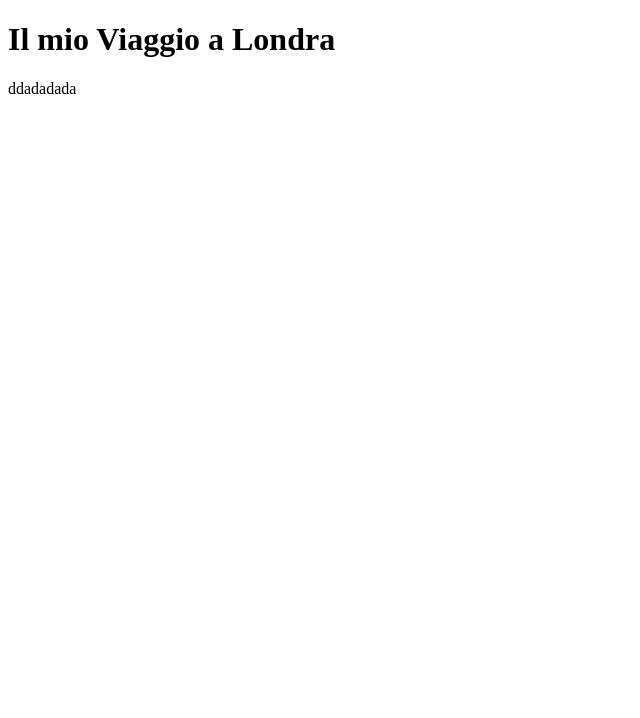
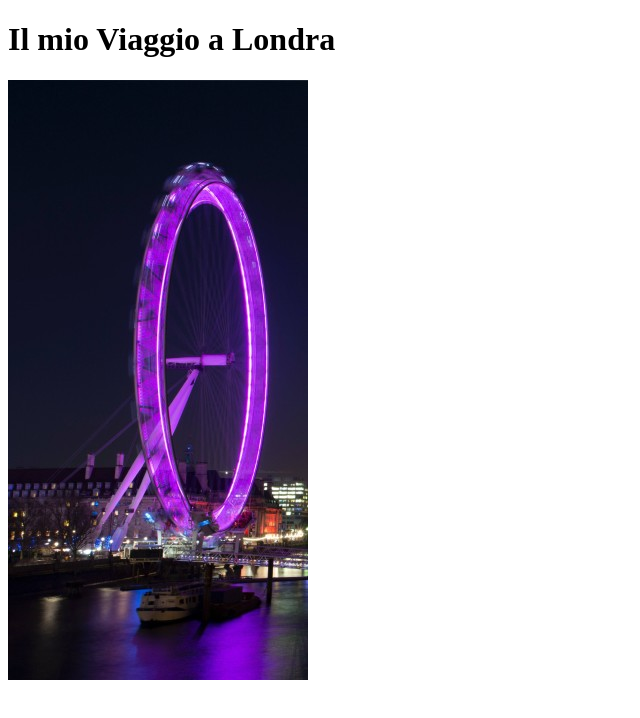
Before and after one commit to EmmanueleLibraro/html-london-trip, a website: page index.html in a window 1280 px wide. Shown: the whole page, without its empty margins (0-640 px from the left). Drawn offline with Linux system fonts and the light colour scheme.

Commit message:
immagine inserita

```diff
--- a/index.html
+++ b/index.html
@@ -8,6 +8,10 @@
   </head>
   <body>
     <h1>Il mio Viaggio a Londra</h1>
-    <p>ddadadada</p>
+    <header>
+      <span>
+        <img src="./img/pexels-bill-emrich-230794-0.jpg" alt="immagine1" />
+      </span>
+    </header>
   </body>
 </html>
```
Also changed, not shown: img/pexels-bill-emrich-230794-0.jpg (added), img/pexels-bill-emrich-230794-1.jpg (added), img/pexels-bill-emrich-230794-2.jpg (added).
